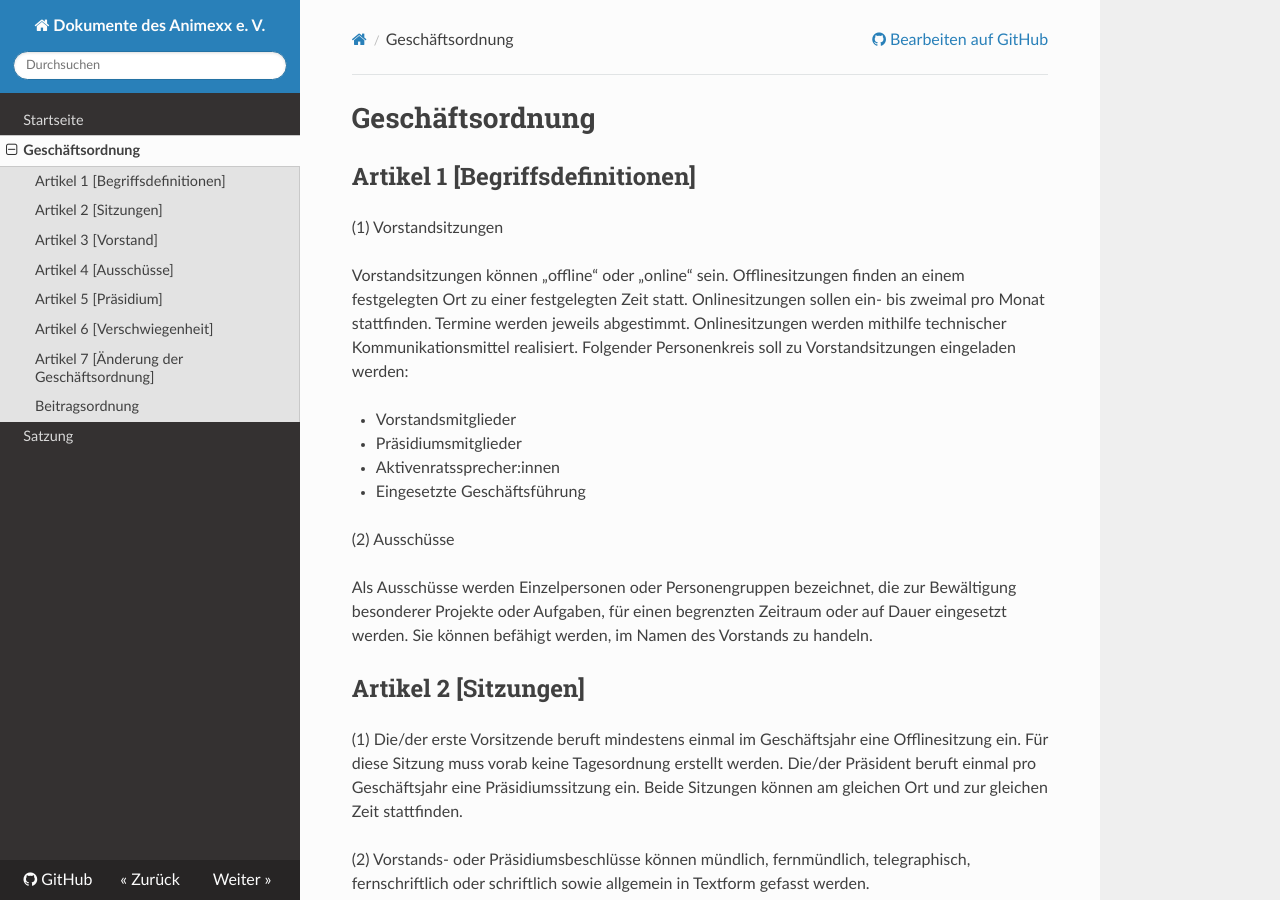
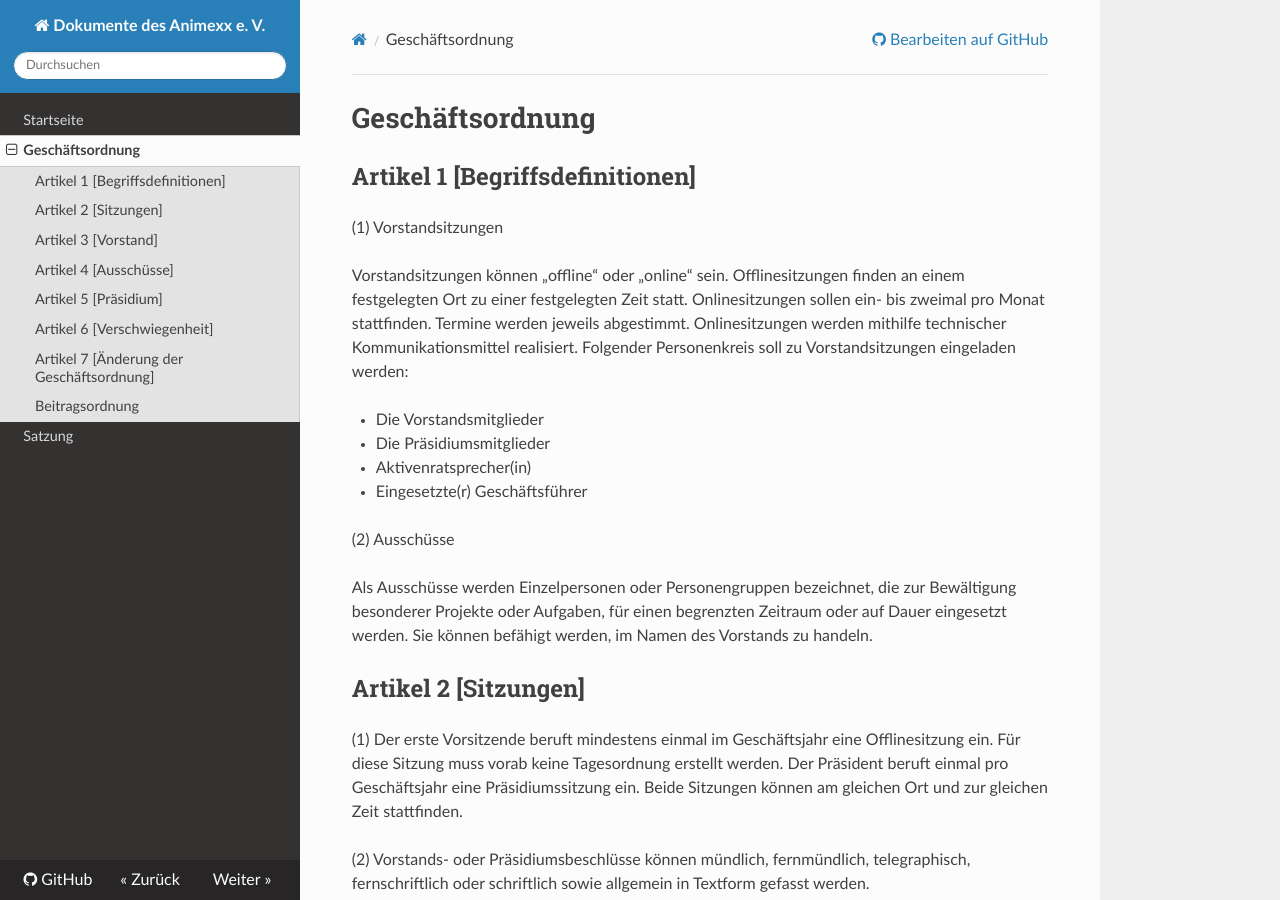
Before and after one commit to Animexx/docs, an MkDocs documentation site: the page built from docs/geschäftsordnung.md, in a window 1280 px wide and 900 px high. Built offline with MkDocs 1.6.1, drawn with Linux system fonts in a browser that asks for light colours; nearby versions of some CDN libraries.

Commit message:
Fix the accidentally committed version of the GO

```diff
--- a/docs/geschäftsordnung.md
+++ b/docs/geschäftsordnung.md
@@ -6,10 +6,10 @@
 
 Vorstandsitzungen können „offline“ oder „online“ sein. Offlinesitzungen finden an einem festgelegten Ort zu einer festgelegten Zeit statt. Onlinesitzungen sollen ein- bis zweimal pro Monat stattfinden. Termine werden jeweils abgestimmt. Onlinesitzungen werden mithilfe technischer Kommunikationsmittel realisiert. Folgender Personenkreis soll zu Vorstandsitzungen eingeladen werden:
 
-- Vorstandsmitglieder
-- Präsidiumsmitglieder
-- Aktivenratssprecher:innen
-- Eingesetzte Geschäftsführung
+- Die Vorstandsmitglieder
+- Die Präsidiumsmitglieder
+- Aktivenratsprecher(in)
+- Eingesetzte(r) Geschäftsführer
 
 (2) Ausschüsse
 
```
Also changed, not shown: other parts of docs/geschäftsordnung.md (+1 -1 lines).
